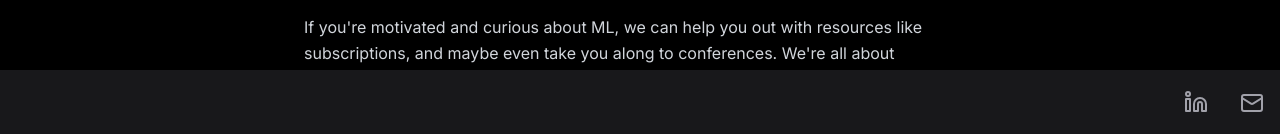
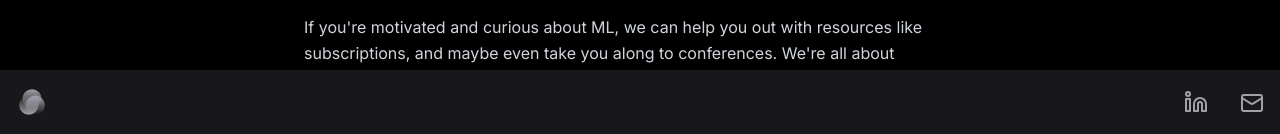
Before and after one commit to mlpsu/site-mlpsu, a Next.js app: page / in a window 1280 px wide. Shown: the part 666-800 px from the top of the page. Built offline with nearby package versions, Linux system fonts and the light colour scheme.

Commit message:
added grey logo bottom left

```diff
--- a/src/app/page.tsx
+++ b/src/app/page.tsx
@@ -210,10 +210,20 @@ export default function Home() {
       </MotionDiv>
 
       <div
-        className="fixed bottom-0 left-0 right-0 h-16 bg-zinc-900 flex items-center px-4"
+        className="fixed bottom-0 left-0 right-0 h-16 bg-zinc-900 flex items-center justify-between px-4"
         style={{ transform: `translateY(${footerOffset}px)` }}
       >
-        <div className="ml-auto flex items-center gap-8">
+        {/* Logo on the left */}
+        <Image
+          src="/grey_logo.svg"
+          alt="ML@PSU Logo"
+          width={32}
+          height={32}
+          priority
+        />
+
+        {/* LinkedIn and Email on the right */}
+        <div className="flex items-center gap-8">
           <Link
             href="https://www.linkedin.com/company/machine-learning-penn-state/"
             target="_blank"
```
Also changed, not shown: public/grey_logo.svg (added).
